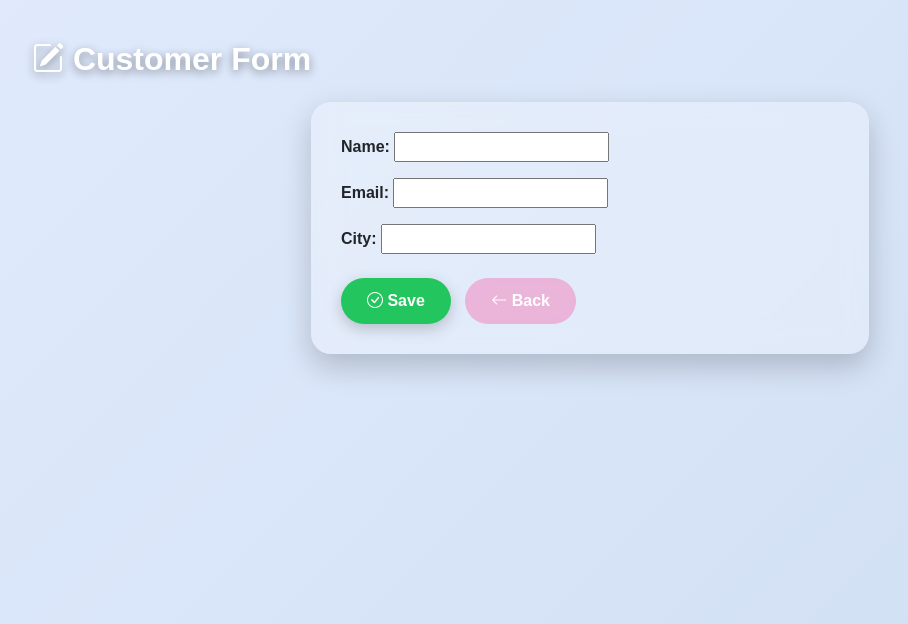
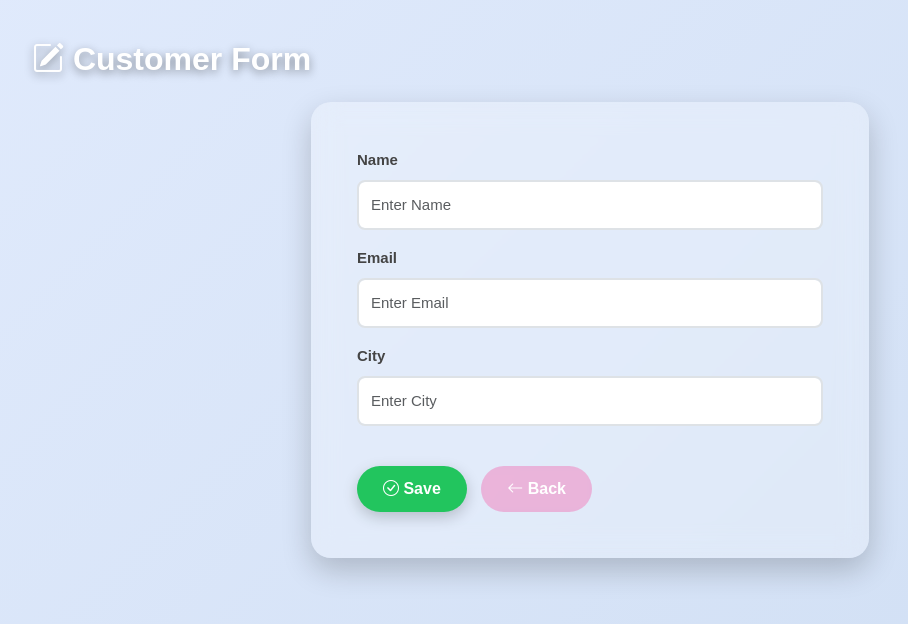
Before and after one commit to rajaram177/customer_manager, a Django app: page /create/ in a window 1280 px wide. Shown: the top 624 px of the page, without its empty margins (50-958 px from the left). Run offline with Django 5.2, Linux system fonts and the light colour scheme.

Commit message:
UI changed

```diff
--- a/templates/customer_form.html
+++ b/templates/customer_form.html
@@ -72,10 +72,26 @@
             font-weight: 600;
         }
 
-        .form-control {
-            border-radius: 12px;
+       .stylish-input {
+        border: 2px solid #dee2e6;
         padding: 12px;
-            font-size: 16px;
+        border-radius: 8px;
+        transition: 0.3s;
+        font-size: 15px;
+    }
+
+    .stylish-input:focus {
+        border-color: #6a11cb;
+        box-shadow: 0 0 8px rgba(106, 17, 203, 0.3);
+    }
+
+    .stylish-input:hover {
+        border-color: #6a11cb;
+    }
+
+    .form-label {
+        font-size: 15px;
+        color: #444;
     }
     </style>
 </head>
@@ -92,11 +108,29 @@
     <!-- Glass Card -->
     <div class="glass-card col-md-6 mx-auto">
 
-        <form method="post">
+       <form method="post" class="p-3">
     {% csrf_token %}
 
-            <!-- Django Form -->
-            {{ form.as_p }}
+    <div class="row">
+        {% for field in form %}
+        <div class="mb-3">
+            <label class="form-label fw-semibold">{{ field.label }}</label>
+
+            <input
+                type="{{ field.field.widget.input_type }}"
+                name="{{ field.name }}"
+                value="{{ field.value|default:'' }}"
+                class="form-control stylish-input"
+                placeholder="Enter {{ field.label }}"
+            >
+
+            <!-- Error Message -->
+            {% if field.errors %}
+                <small class="text-danger">{{ field.errors|striptags }}</small>
+            {% endif %}
+        </div>
+        {% endfor %}
+    </div>
 
     <div class="mt-4">
         <button type="submit" class="btn btn-save">
--- a/templates/customer_list.html
+++ b/templates/customer_list.html
@@ -71,7 +71,7 @@
         .page-title {
             font-size: 36px;
             font-weight: 700;
-            color: white;
+            color: rgb(255, 255, 255);
             text-shadow: 0 3px 10px rgba(0,0,0,0.3);
         }
 
```
Also changed, not shown: templates/customer_confirm_delete.html (+58 -6 lines). Lines whose indentation alone changed are shown as unchanged.
